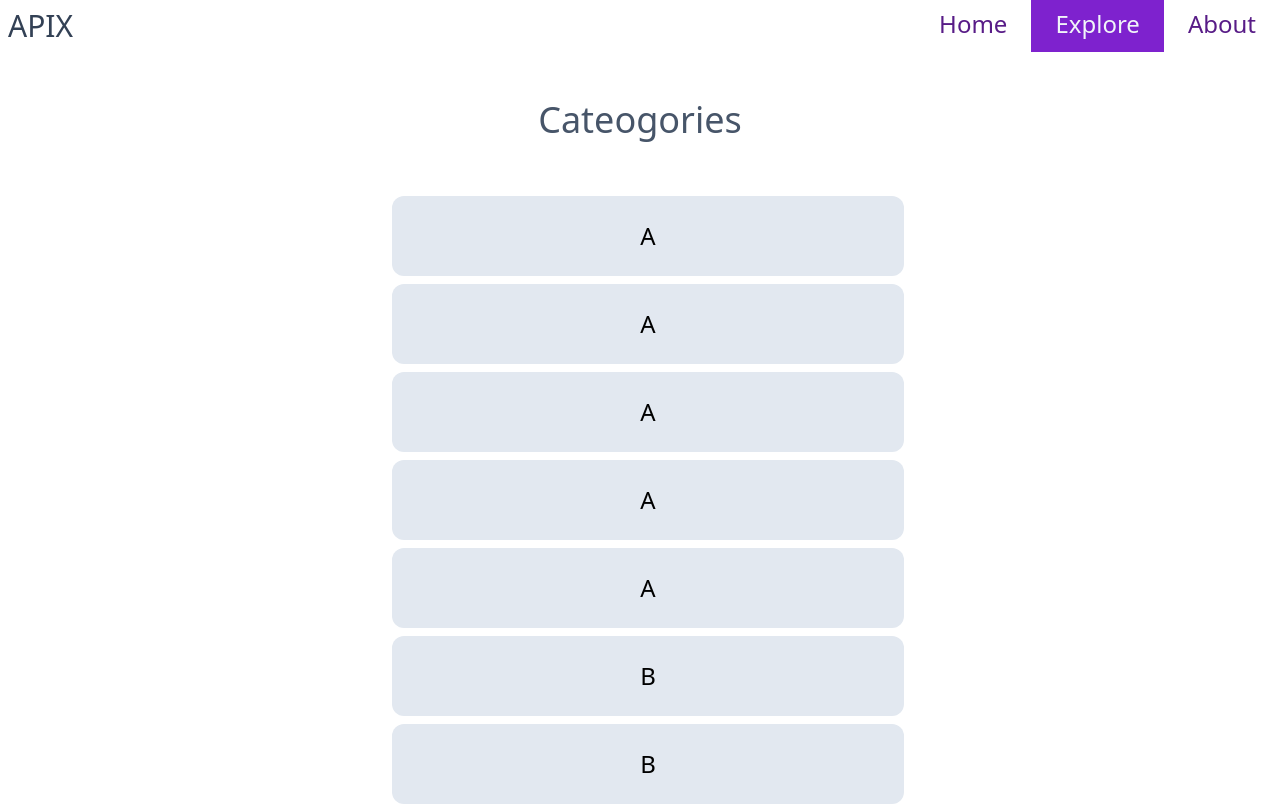
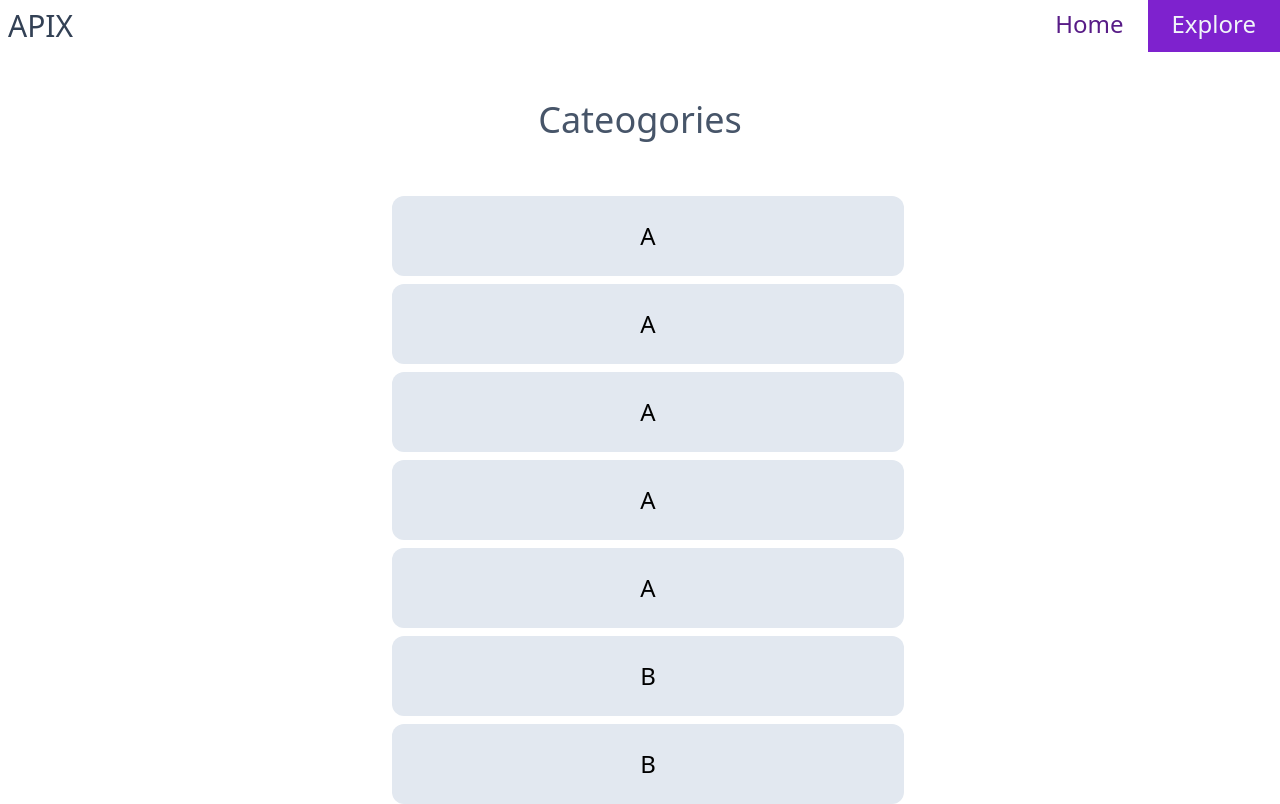
Before and after one commit to pushkarydv/APIX, a Next.js app: page /explore in a window 1280 px wide. Shown: the top 804 px of the page. Built offline with nearby package versions, Linux system fonts and the light colour scheme.

Commit message:
Update Nav.js

```diff
--- a/components/globals/Nav.js
+++ b/components/globals/Nav.js
@@ -13,7 +13,6 @@ function Nav() {
         {[
           ["/", "Home"],
           ["/explore", "Explore"],
-          ["/about", "About"],
         ].map(([url, name]) => (
           <div
             key={name}
```
